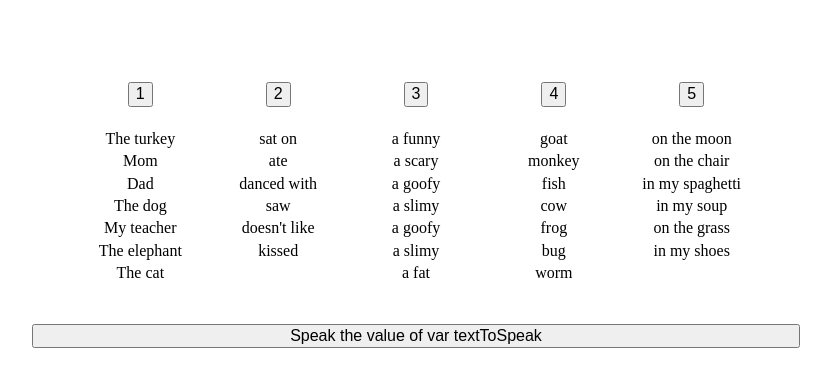
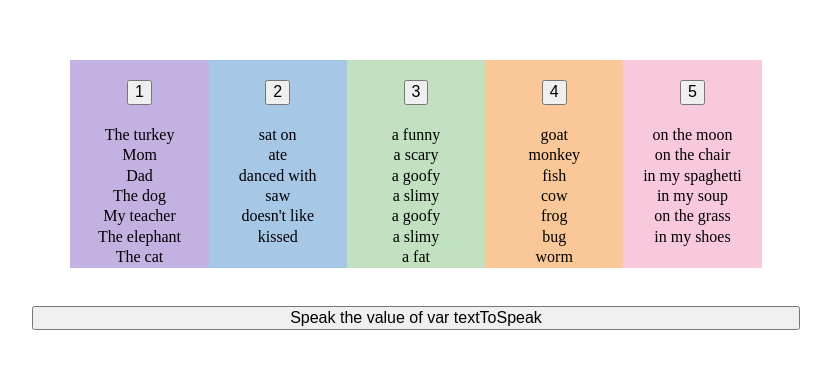
Before and after one commit to jasontgomez/JS-A1, a plain HTML site: page index.html in a window 1280 px wide. Shown: the part 234-620 px from the top of the page, without its empty margins (224-1055 px from the left). Drawn offline with Linux system fonts and the light colour scheme.

Commit message:
Added pastel colors to columns

```diff
--- a/css/main.css
+++ b/css/main.css
@@ -13,6 +13,7 @@
 
 table {
     padding: 5%;
+    border-spacing: 0;
 }
 th {
     padding-top: 20px;
--- a/index.html
+++ b/index.html
@@ -11,6 +11,13 @@
 <body>
 	<div class="container">
 		<table id="table">
+			<colgroup>
+				<col style="background-color:#C3B1E1">
+				<col style="background-color:#A7C7E7">
+				<col style="background-color:#C1E1C1">
+				<col style="background-color:#FAC898">
+				<col style="background-color:#F8C8DC">
+			</colgroup>
 			<thead>
 				<tr>
 					<th><button class="select-1">1</button></th>
```
